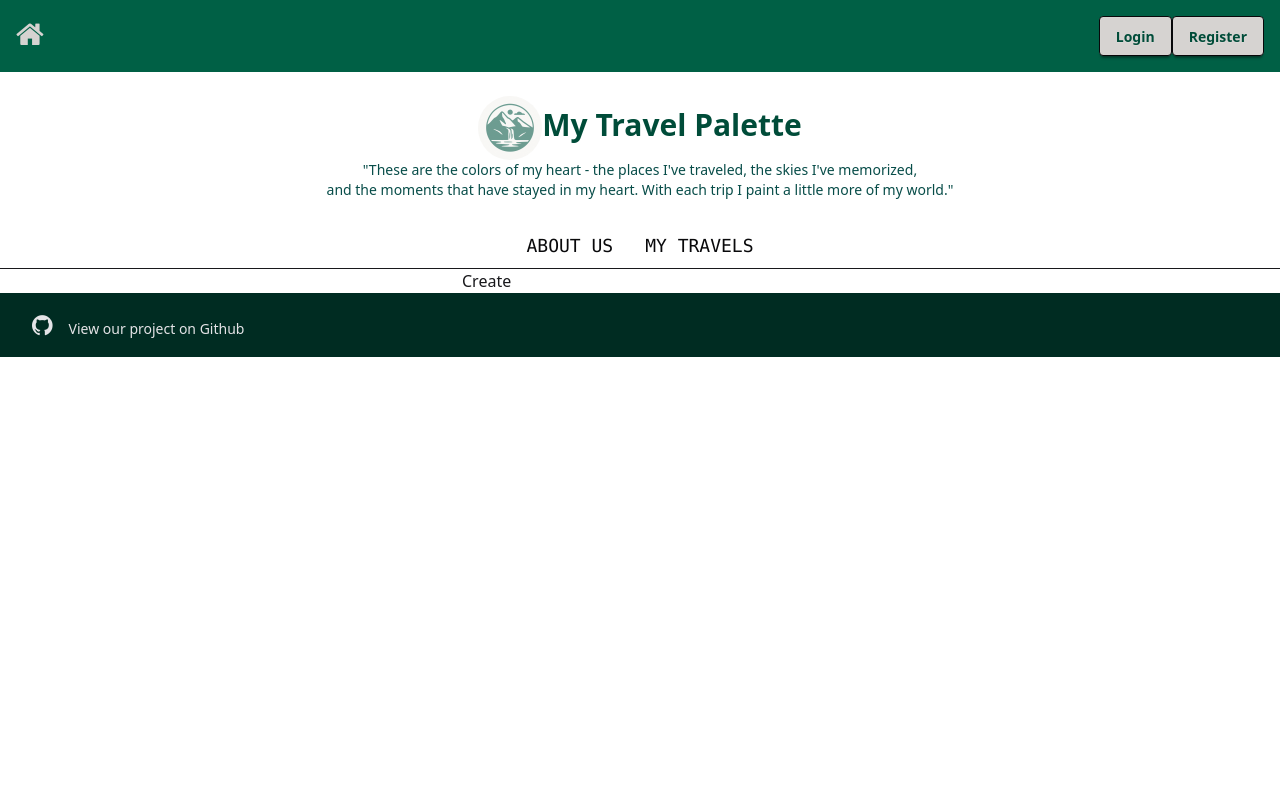
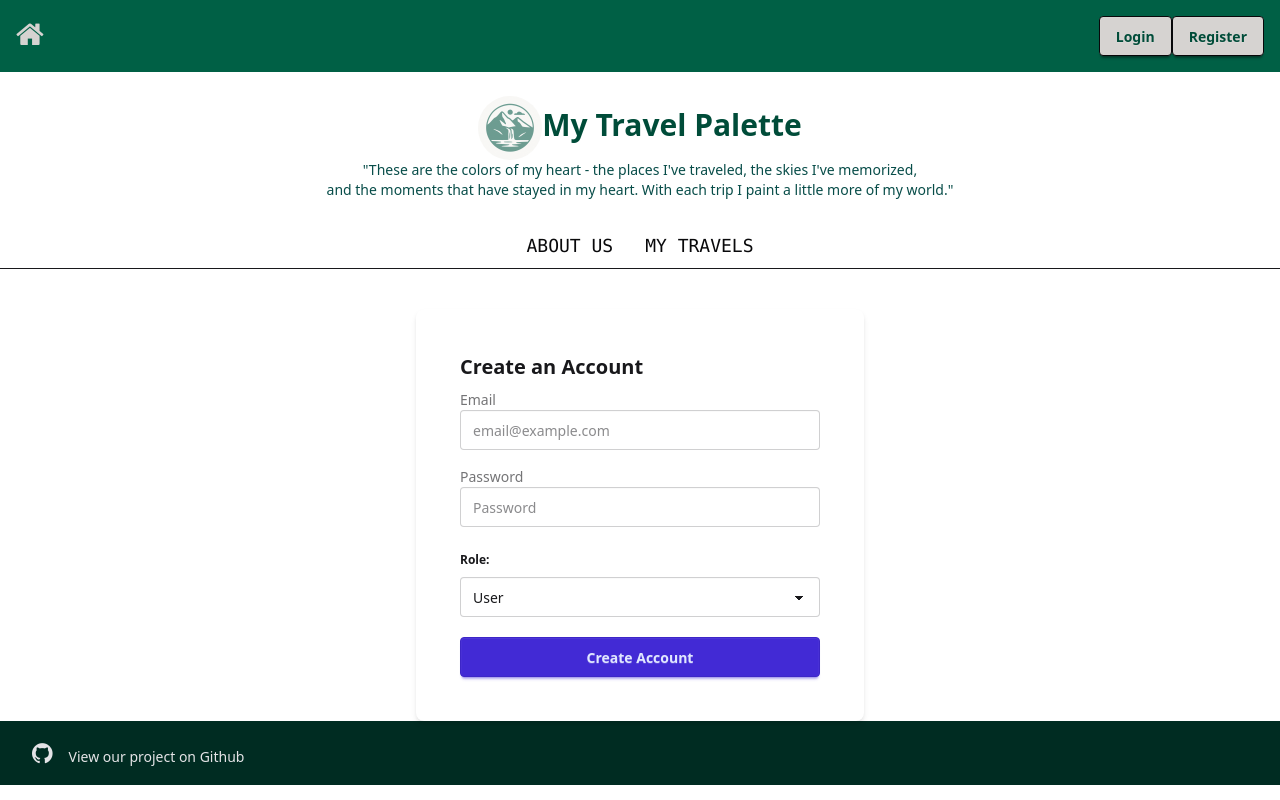
Before and after one commit to my-travel-palette/my-travel-palette, a React (Vite) app: page /sign-up in a window 1280 px wide. Built offline with nearby package versions, Linux system fonts and the light colour scheme; no server answers.

Commit message:
feat: implement authorization features

```diff
--- a/src/components/Header.jsx
+++ b/src/components/Header.jsx
@@ -1,7 +1,9 @@
 import { NavLink } from "react-router-dom";
 import logo from "../assets/logo.png";
+import { useNavigate } from "react-router-dom";
 
 function Header() {
+    const navigate = useNavigate();
   return (
     <header>
       {/* Top bar with Home icon on the left and buttons on the right
@@ -20,10 +22,10 @@ function Header() {
           </NavLink>
         </div>
         <div className="flex-none">
-          <button className="btn btn-neutral bg-stone-300 text-success-content font-semibold">
+          <button className="btn btn-neutral bg-stone-300 text-success-content font-semibold" onClick={()=>navigate('/log-in')}>
             Login
           </button>
-          <button className="btn btn-neutral bg-stone-300 text-success-content font-semibold">
+          <button className="btn btn-neutral bg-stone-300 text-success-content font-semibold"  onClick={()=>navigate('/sign-up')}>
             Register
           </button>
         </div>
--- a/src/firebase.js
+++ b/src/firebase.js
@@ -1,7 +1,7 @@
 // src/firebase.js
 import { initializeApp } from "firebase/app";
 import { getAuth } from "firebase/auth";
-import { getFirestore } from "firebase/firestore";
+import { initializeFirestore, persistentLocalCache, persistentMultipleTabManager } from "firebase/firestore";
 
 const firebaseConfig = {
     apiKey: "AIzaSyAl81OMUrTuc7ufrT7ffLNO-qxo6hgrw78",
@@ -14,4 +14,6 @@ const firebaseConfig = {
 };
 const app = initializeApp(firebaseConfig);
 export const auth = getAuth(app);
-export const db = getFirestore(app);
+export const db = initializeFirestore(app, {
+  localCache: persistentLocalCache({ tabManager: persistentMultipleTabManager() })
+});
--- a/src/pages/BlogDetailPage.jsx
+++ b/src/pages/BlogDetailPage.jsx
@@ -4,6 +4,7 @@ import { BASE_URL } from "../config/api";
 import axios from "axios";
 import { Link } from "react-router-dom";
 import CommentSection from "../components/CommentSection";
+import { useAuth } from "../contexts/AuthContext";
 
 function HtmlRenderer({ content }) {
   return <div dangerouslySetInnerHTML={{ __html: content }} />;
@@ -15,7 +16,8 @@ function BlogDetailPage() {
   const [error, setError] = useState(null);
 
   const { blogId } = useParams();
-
+  const { currentUser, loading: loadingAuth } = useAuth();
+  const isAdmin = currentUser?.role === "user";
   const navigate = useNavigate();
 
   useEffect(() => {
@@ -54,7 +56,7 @@ function BlogDetailPage() {
     }
   };
 
-  if (loading) {
+  if (loading || loadingAuth) {
     return (
       <div className="min-h-screen bg-base-200 flex items-center justify-center">
         <div className="text-center">
@@ -142,17 +144,19 @@ function BlogDetailPage() {
       <CommentSection blogId={blogId} />
 
       {/* Buttons */}
+      {isAdmin && (
         <div className="pl-40 pr-40 pt-6 text-lg text-right flex justify-end gap-4 pt-4">
-        <button className="btn bg-red-600 hover:bg-red-700 text-white border-none" onClick={deleteBlog}>
+          <button className="btn btn-error" onClick={deleteBlog}>
             Delete
           </button>
           <button
-          className="btn bg-emerald-800 hover:bg-emerald-700 text-white border-none"
+            className="btn btn-success"
             onClick={() => navigate(`/blog/edit/${blogId}`)}
           >
             Edit
           </button>
         </div>
+      )}
     </div>
   );
 }
--- a/src/pages/BlogListPage.jsx
+++ b/src/pages/BlogListPage.jsx
@@ -3,6 +3,7 @@ import axios from "axios";
 import { BASE_URL } from "../config/api";
 import { useNavigate, useParams } from "react-router-dom";
 import { Link } from "react-router-dom";
+import { useAuth } from "../contexts/AuthContext";
 
 function BlogListPage() {
   const [blogList, setBlogList] = useState([]);
@@ -11,6 +12,8 @@ function BlogListPage() {
   const [error, setError] = useState(null);
   const { travelId } = useParams();
   const navigate = useNavigate();
+  const { currentUser, loading: loadingAuth } = useAuth();
+  const isAdmin = currentUser?.role === "user";
 
   useEffect(() => {
     setLoading(true);
@@ -19,7 +22,7 @@ function BlogListPage() {
     // Fetch travel title and blogs in parallel
     Promise.all([
       axios.get(`${BASE_URL}/travels/${travelId}.json`),
-      axios.get(`${BASE_URL}/blogs.json`)
+      axios.get(`${BASE_URL}/blogs.json`),
     ])
       .then(([travelResponse, blogsResponse]) => {
         console.log(travelResponse.data);
@@ -46,6 +49,11 @@ function BlogListPage() {
       });
   }, [travelId]);
 
+  if (loading) {
+    return <p>Loading...</p>;
+  }
+  //console.log(JSON.stringify(currentUser))
+
   const handleBlogClick = (blogId) => {
     navigate(`/blogs/${blogId}`);
   };
@@ -62,7 +70,7 @@ function BlogListPage() {
       });
   };
 
-  if (loading) {
+  if (loading || loadingAuth) {
     return (
       <div className="min-h-screen bg-base-200 flex items-center justify-center">
         <div className="text-center">
@@ -78,7 +86,19 @@ function BlogListPage() {
       <div className="min-h-screen bg-base-200 flex items-center justify-center">
         <div className="text-center">
           <div className="alert alert-error max-w-md">
-            <svg xmlns="http://www.w3.org/2000/svg" className="stroke-current shrink-0 h-6 w-6" fill="none" viewBox="0 0 24 24"><path strokeLinecap="round" strokeLinejoin="round" strokeWidth="2" d="M12 9v2m0 4h.01m-6.938 4h13.856c1.54 0 2.502-1.667 1.732-2.5L13.732 4c-.77-.833-1.964-.833-2.732 0L3.732 16.5c-.77.833.192 2.5 1.732 2.5z" /></svg>
+            <svg
+              xmlns="http://www.w3.org/2000/svg"
+              className="stroke-current shrink-0 h-6 w-6"
+              fill="none"
+              viewBox="0 0 24 24"
+            >
+              <path
+                strokeLinecap="round"
+                strokeLinejoin="round"
+                strokeWidth="2"
+                d="M12 9v2m0 4h.01m-6.938 4h13.856c1.54 0 2.502-1.667 1.732-2.5L13.732 4c-.77-.833-1.964-.833-2.732 0L3.732 16.5c-.77.833.192 2.5 1.732 2.5z"
+              />
+            </svg>
             <span>{error}</span>
           </div>
           <button
@@ -92,6 +112,7 @@ function BlogListPage() {
     );
   }
 
+  console.log(JSON.stringify(currentUser))
   return (
     <div className="p-3">
       <h1 className="text-3xl font-bold mb-4 text-center text-teal-700 ">
@@ -102,30 +123,21 @@ function BlogListPage() {
         <Link to={`/my-travels`} className="btn btn-ghost text-xl">
           <i className="fa fa-chevron-left p-2" aria-hidden="true"></i>Back
         </Link>
-        <Link to={`/add-blog/${travelId}`} className="btn bg-emerald-800 hover:bg-emerald-700 text-white border-none text-base px-4 py-2">
-          <i className="fa fa-plus mr-2" aria-hidden="true"></i>Add New Blog
+        {isAdmin && (
+          <Link to={`/add-blog`} className="text-xl p-5 link link-accent">
+            <i className="fa fa-plus p-2" aria-hidden="true"></i>Add New Blog
           </Link>
+        )}
+
+        {/* Users can comment
+        {currentUser?.role === "user" && <CommentSection blogId={blogId} />}*/}
       </div>
-
-      {blogList.length === 0 ? (
-        <div className="text-center py-12">
-          <div className="max-w-md mx-auto">
-            <div className="card bg-base-100 shadow-xl">
-              <div className="card-body text-center">
-                <svg xmlns="http://www.w3.org/2000/svg" className="h-16 w-16 mx-auto text-gray-400 mb-4" fill="none" viewBox="0 0 24 24" stroke="currentColor">
-                  <path strokeLinecap="round" strokeLinejoin="round" strokeWidth={2} d="M19 20H5a2 2 0 01-2-2V6a2 2 0 012-2h10a2 2 0 012 2v1m2 13a2 2 0 01-2-2V7m2 13a2 2 0 002-2V9a2 2 0 00-2-2h-2m-4-3H9M7 16h6M7 8h6v4H7V8z" />
-                </svg>
-                <h3 className="text-xl font-semibold text-gray-600 mb-2">No blogs found</h3>
-                <p className="text-gray-500 mb-4">Start sharing your travel experiences by adding your first blog post!</p>
-              </div>
-            </div>
-          </div>
-        </div>
-      ) : (
       <div className="grid grid-cols-1 md:grid-cols-3 gap-1 p-5">
         {blogList.map((blog) => {
           return (
             <div key={blog.id} className="card bg-base-300 w-96 shadow-sm">
+              {isAdmin && (
+                <>
                   <button
                     className="btn btn-circle btn-sm absolute top-2 right-2 text-emerald-800"
                     onClick={() => {
@@ -134,6 +146,7 @@ function BlogListPage() {
                   >
                     <i className="fa fa-trash-o" aria-hidden="true"></i>
                   </button>
+
                   <button
                     className="btn btn-circle btn-sm absolute top-12 right-2 text-emerald-800"
                     onClick={() => {
@@ -142,6 +155,8 @@ function BlogListPage() {
                   >
                     <i className="fa fa-pencil-square-o" aria-hidden="true"></i>
                   </button>
+                </>
+              )}
 
               <Link to={`/blogs/${blog.id}`}>
                 <figure className="w-full h-48 overflow-hidden">
@@ -149,9 +164,6 @@ function BlogListPage() {
                     src={blog.imageUrl}
                     className="w-full h-full object-cover"
                     onClick={() => handleBlogClick(blog.id)}
-                      onError={(e) => {
-                        e.target.src = "https://via.placeholder.com/400x200?text=Image+Not+Found";
-                      }}
                   />
                 </figure>
                 <div className="card-body">
@@ -163,7 +175,6 @@ function BlogListPage() {
           );
         })}
       </div>
-      )}
     </div>
   );
 }
--- a/src/pages/LogIn.jsx
+++ b/src/pages/LogIn.jsx
@@ -1,40 +1,69 @@
 import { auth } from "../firebase";
 import { useState } from "react";
 import { signInWithEmailAndPassword } from "firebase/auth";
-
-const handleLogin = async (email, password) => {
-  await signInWithEmailAndPassword(auth, email, password);
-};
-
+import { useNavigate } from "react-router-dom";
 
 function LogIn() {
   const [login, setLogin] = useState("");
   const [password, setPassword] = useState("");
+  const [error, setError] = useState("");
+  const [loading, setLoading] = useState(false);
+
+  const navigate = useNavigate();
 
   const handleLogin = (e) => {
     e.preventDefault();
-    handleLogin(login, password);
+    setLoading(true);
+    setError("");
+
+    signInWithEmailAndPassword(auth, login, password)
+      .then((response) => {
+        console.log(response);
+        navigate("/");
+      })
+      .catch((error) => {
+        setError("Invalid email or password.");
+        console.error(error.message);
+      })
+      .finally(() => {
+        setLoading(false);
+      });
   };
 
   return (
-    <div>
-      <form onSubmit={handleLogin}>
-        <label htmlFor="email">Email</label>
+    <div className="card w-full max-w-md bg-base-100 shadow-md p-5 mx-auto mt-10">
+      <div className="card-body">
+        <h2 className="card-title">Login</h2>
+
+        {error && <div className="text-red-500 text-center mb-2">{error}</div>}
+
+        <form onSubmit={handleLogin} className="space-y-4">
+          <fieldset className="fieldset">
+            <legend className="fieldset-legend">Login:</legend>
             <input
               type="text"
-          name="email"
+              className="input"
+              placeholder="Login"
               value={login}
               onChange={(e) => setLogin(e.target.value)}
             />
-        <label htmlFor="password">Password</label>
+          </fieldset>
+
+          <fieldset className="fieldset">
+            <legend className="fieldset-legend">Password:</legend>
             <input
               type="text"
-          name="password"
+              className="input"
+              placeholder="Password"
               value={password}
               onChange={(e) => setPassword(e.target.value)}
             />
-        <button>Create</button>
+          </fieldset>
+          <button className="btn btn-primary w-full" disabled={loading}>
+            {loading ? "Logging in..." : "Login"}
+          </button>
         </form>
+      </div>
     </div>
   );
 }
--- a/src/pages/SignUp.jsx
+++ b/src/pages/SignUp.jsx
@@ -1,9 +1,24 @@
+import { useState } from "react";
 import { createUserWithEmailAndPassword } from "firebase/auth";
 import { doc, setDoc } from "firebase/firestore";
 import { auth, db } from "../firebase";
-import { useState } from "react";
+import { useNavigate } from "react-router-dom";
 
-const handleSignUp = async (email, password) => {
+function SignUp() {
+  const [email, setEmail] = useState("");
+  const [password, setPassword] = useState("");
+  const [role, setRole] = useState("user"); // default role
+  const [error, setError] = useState("");
+  const [successMsg, setSuccessMsg] = useState("");
+  const [loading, setLoading] = useState(false);
+  const navigate = useNavigate();
+
+  const handleSignUp = async (e) => {
+    e.preventDefault();
+    setError("");
+    setLoading(true);
+
+    try {
       const userCredential = await createUserWithEmailAndPassword(
         auth,
         email,
@@ -11,37 +26,83 @@ const handleSignUp = async (email, password) => {
       );
       const user = userCredential.user;
 
-  // Create user profile in Firestore with role
+      // Save user info with default role
       await setDoc(doc(db, "users", user.uid), {
         email: user.email,
-    role: "user", // or "admin" if needed
+        role: role, // "user"
       });
-};
 
-function SignUp() {
-  const [login, setLogin] = useState("");
-  const [password, setPassword] = useState("");
+      setSuccessMsg("Account created successfully!");
+      setEmail("");
+      setPassword("");
 
-  const handleLogin = (e) => {
-    e.preventDefault();
-    handleSignUp(login, password);
+      // Redirect after delay
+      setTimeout(() => {
+        navigate("/login");
+      }, 2000);
+    } catch (err) {
+      setError(err.message);
+    } finally {
+      setLoading(false);
+    }
   };
 
   return (
+    <div className="card w-full max-w-md bg-base-100 shadow-md p-5 mx-auto mt-10">
+      <div className="card-body">
+        <h2 className="card-title text-xl">Create an Account</h2>
+
+        {error && <p className="text-red-600">{error}</p>}
+        {successMsg && <p className="text-green-600">{successMsg}</p>}
+
+        <form onSubmit={handleSignUp} className="space-y-4">
           <div>
-      <form onSubmit={handleLogin}>
+            <label className="label">Email</label>
             <input
-          type="text"
-          value={login}
-          onChange={(e) => setLogin(e.target.value)}
+              type="email"
+              className="input input-bordered w-full"
+              placeholder="email@example.com"
+              value={email}
+              onChange={(e) => setEmail(e.target.value)}
+              required
             />
+          </div>
+
+          <div>
+            <label className="label">Password</label>
             <input
-          type="text"
+              type="password"
+              className="input input-bordered w-full"
+              placeholder="Password"
               value={password}
               onChange={(e) => setPassword(e.target.value)}
+              required
+              minLength={6}
             />
-        <button>Create</button>
+          </div>
+
+          <fieldset className="fieldset">
+            <legend className="fieldset-legend">Role:</legend>
+            <select
+              className="select select-bordered w-full"
+              value={role}
+              onChange={(e) => setRole(e.target.value)}
+              required
+            >
+              <option value="user">User</option>
+              <option value="admin">Admin</option>
+            </select>
+          </fieldset>
+
+          <button
+            type="submit"
+            className="btn btn-primary w-full"
+            disabled={loading}
+          >
+            {loading ? "Creating..." : "Create Account"}
+          </button>
         </form>
+      </div>
     </div>
   );
 }
--- a/src/pages/TravelListPage.jsx
+++ b/src/pages/TravelListPage.jsx
@@ -2,11 +2,14 @@ import { useState, useEffect } from "react";
 import axios from "axios";
 import { BASE_URL } from "../config/api";
 import { Link } from "react-router-dom";
+import { useAuth } from "../contexts/AuthContext";
 
 function TravelListPage() {
   const [travelList, setTravelList] = useState([]);
   const [loading, setLoading] = useState(true);
   const [error, setError] = useState(null);
+  const { currentUser, loading: loadingAuth } = useAuth();
+  const isAdmin = currentUser?.role === "user";
 
   useEffect(() => {
     setLoading(true);
@@ -43,7 +46,7 @@ function TravelListPage() {
       });
   };
 
-  if (loading) {
+  if (loading || loadingAuth) {
     return (
       <div className="min-h-screen bg-base-200 flex items-center justify-center">
         <div className="text-center">
@@ -59,7 +62,19 @@ function TravelListPage() {
       <div className="min-h-screen bg-base-200 flex items-center justify-center">
         <div className="text-center">
           <div className="alert alert-error max-w-md">
-            <svg xmlns="http://www.w3.org/2000/svg" className="stroke-current shrink-0 h-6 w-6" fill="none" viewBox="0 0 24 24"><path strokeLinecap="round" strokeLinejoin="round" strokeWidth="2" d="M12 9v2m0 4h.01m-6.938 4h13.856c1.54 0 2.502-1.667 1.732-2.5L13.732 4c-.77-.833-1.964-.833-2.732 0L3.732 16.5c-.77.833.192 2.5 1.732 2.5z" /></svg>
+            <svg
+              xmlns="http://www.w3.org/2000/svg"
+              className="stroke-current shrink-0 h-6 w-6"
+              fill="none"
+              viewBox="0 0 24 24"
+            >
+              <path
+                strokeLinecap="round"
+                strokeLinejoin="round"
+                strokeWidth="2"
+                d="M12 9v2m0 4h.01m-6.938 4h13.856c1.54 0 2.502-1.667 1.732-2.5L13.732 4c-.77-.833-1.964-.833-2.732 0L3.732 16.5c-.77.833.192 2.5 1.732 2.5z"
+              />
+            </svg>
             <span>{error}</span>
           </div>
           <button
@@ -82,48 +97,33 @@ function TravelListPage() {
         <Link to={`/`} className="btn btn-ghost text-xl">
           <i className="fa fa-chevron-left p-2" aria-hidden="true"></i>Back
         </Link>
-        <Link to={`/new-travel`} className="btn bg-emerald-800 hover:bg-emerald-700 text-white border-none text-base px-4 py-2">
-          <i className="fa fa-plus mr-2" aria-hidden="true"></i>Add New Country
+        {isAdmin && (
+          <Link to={`/new-travel`} className="text-xl p-5 link link-accent">
+            <i className="fa fa-plus p-2" aria-hidden="true"></i>Add New Country
           </Link>
+        )}
       </div>
-
-      {travelList.length === 0 ? (
-        <div className="text-center py-12">
-          <div className="max-w-md mx-auto">
-            <div className="card bg-base-100 shadow-xl">
-              <div className="card-body text-center">
-                <svg xmlns="http://www.w3.org/2000/svg" className="h-16 w-16 mx-auto text-gray-400 mb-4" fill="none" viewBox="0 0 24 24" stroke="currentColor">
-                  <path strokeLinecap="round" strokeLinejoin="round" strokeWidth={2} d="M3.055 11H5a2 2 0 012 2v1a2 2 0 002 2 2 2 0 012 2v2.945M8 3.935V5.5A2.5 2.5 0 0010.5 8h.5a2 2 0 012 2 2 2 0 104 0 2 2 0 012-2h1.064M15 20.488V18a2 2 0 012-2h3.064M21 12a9 9 0 11-18 0 9 9 0 0118 0z" />
-                </svg>
-                <h3 className="text-xl font-semibold text-gray-600 mb-2">No travels found</h3>
-                <p className="text-gray-500 mb-4">Start your journey by adding your first travel destination!</p>
-                <Link to="/new-travel" className="btn btn-primary">
-                  <i className="fa fa-plus mr-2" aria-hidden="true"></i>Add Your First Travel
-                </Link>
-              </div>
-            </div>
-          </div>
-        </div>
-      ) : (
       <div className="grid grid-cols-1 md:grid-cols-3 gap-1 p-5">
         {travelList.map((travel) => {
           return (
-              <div key={travel.id} className="card bg-base-300 w-96 shadow-sm m-5">
+            <div
+              key={travel.id}
+              className="card bg-base-300 w-96 shadow-sm m-5"
+            >
+              {isAdmin && (
                 <button
                   className="btn btn-circle btn-sm absolute top-2 right-2 text-emerald-800"
                   onClick={() => deleteTravel(travel.id)}
                 >
                   <i className="fa fa-trash-o" aria-hidden="true"></i>
                 </button>
+              )}
               <Link to={`/my-travels/${travel.id}`}>
                 <figure className="w-full h-48 overflow-hidden">
                   <img
                     src={travel.imageUrl}
                     alt={travel.title}
                     className="w-full h-full object-cover"
-                      onError={(e) => {
-                        e.target.src = "https://via.placeholder.com/400x200?text=Image+Not+Found";
-                      }}
                   />
                 </figure>
                 <div className="card-body">
@@ -134,7 +134,6 @@ function TravelListPage() {
           );
         })}
       </div>
-      )}
     </div>
   );
 }
```
Also changed, not shown: src/contexts/AuthContext.jsx (+19 -18 lines). Lines whose indentation alone changed are shown as unchanged.
